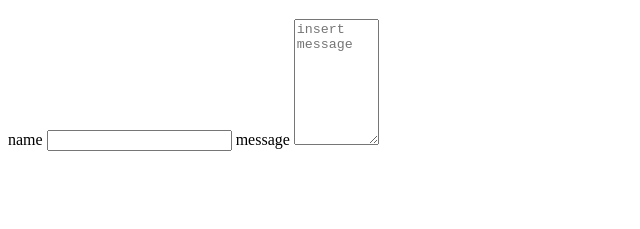
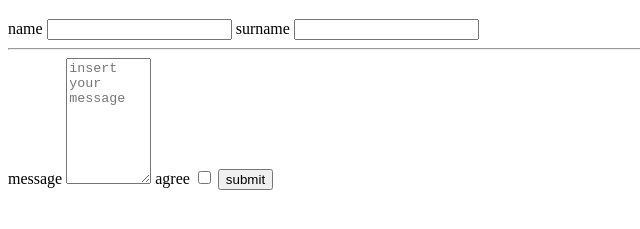
Before and after one commit to borghiste/FORM, a website: page index.html in a window 1280 px wide. Shown: the part 61-290 px from the top of the page, without its empty margins (0-640 px from the left). Drawn offline with Linux system fonts and the light colour scheme.

Commit message:
basic form

```diff
--- a/index.html
+++ b/index.html
@@ -10,13 +10,15 @@
     <form>
 <label for="name">name</label>
 <input id="name" type="text" required>
-
-
-
-
-
+<label for="surname" required>surname</label>
+<input type="text" id="surname">
+<hr>
 <label for="message">message</label>
-<textarea rows="8" cols="8" id="message" placeholder="insert message"></textarea>
+<textarea rows="8" cols="8" id="message" placeholder="insert your message"></textarea>
+<label for="checkbox">agree
+    <input id="checkbox" type="checkbox">
+</label>
+<button type="submit">submit</button>
     </form>
 </body>
 </html>
```
